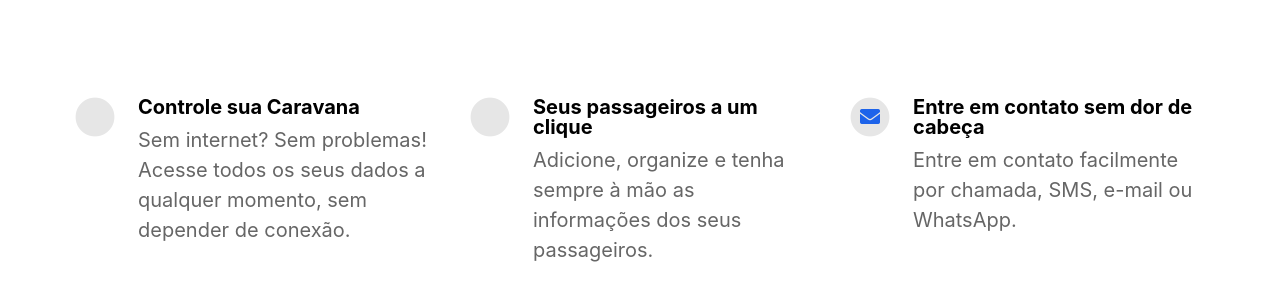
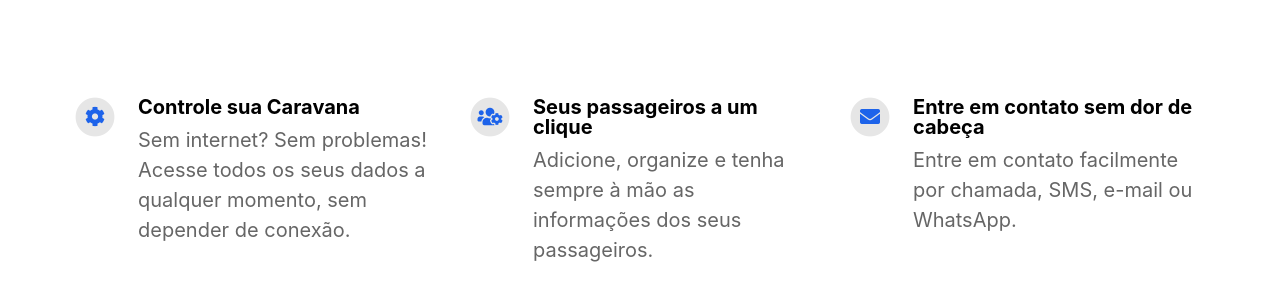
Before and after one commit to gabrieltodaro/ctrlavana-site, a Jekyll site: the page built from index.html, in a window 1280 px wide. Shown: the part 987-1283 px from the top of the page. Built offline with Jekyll 4.4.1, drawn with Linux system fonts in a browser that asks for light colours; nearby versions of some CDN libraries.

Commit message:
Updating icons

```diff
--- a/_config.yml
+++ b/_config.yml
@@ -38,11 +38,11 @@ features                                  :
 
   - title                                 : Controle sua Caravana
     description                           : Sem internet? Sem problemas! Acesse todos os seus dados a qualquer momento, sem depender de conexão.
-    fontawesome_icon_name                 : gear
+    fontawesome_icon_name                 : cog
 
   - title                                 : Seus passageiros a um clique
     description                           : Adicione, organize e tenha sempre à mão as informações dos seus passageiros.
-    fontawesome_icon_name                 : users-gear
+    fontawesome_icon_name                 : users-cog
 
   - title                                 : Entre em contato sem dor de cabeça
     description                           : Entre em contato facilmente por chamada, SMS, e-mail ou WhatsApp.
```
